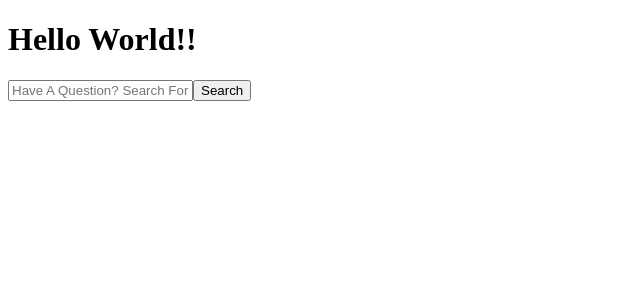
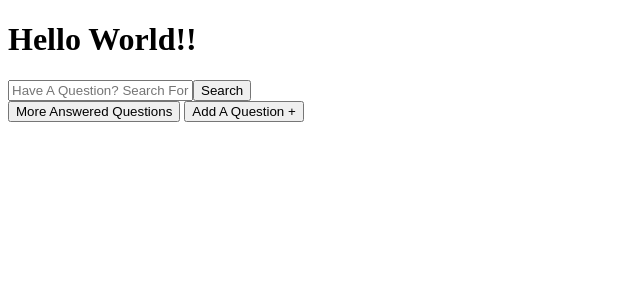
Before and after one commit to Whitney-HR/E-Commerce-React, a React app: page / in a window 1280 px wide. Shown: the top 300 px of the page, without its empty margins (0-640 px from the left). Built offline with nearby package versions, Linux system fonts and the light colour scheme.

Commit message:
Added Buttons

```diff
--- /dev/null
+++ b/Client/src/components/Questions/AddQuestion.jsx
@@ -0,0 +1,12 @@
+import React from 'react';
+import ReactDOM from'react-dom';
+import App from '../App.jsx';
+import Questions from './Questions.jsx';
+
+export default function AddQuestion() {
+  return (
+    <>
+    <button>Add A Question +</button>
+    </>
+  )
+}
--- /dev/null
+++ b/Client/src/components/Questions/MoreAnsweredQuestions.jsx
@@ -0,0 +1,12 @@
+import React from 'react';
+import ReactDOM from'react-dom';
+import App from '../App.jsx';
+import Questions from './Questions.jsx';
+
+export default function MoreAnsweredQuestion() {
+  return (
+    <>
+     <button>More Answered Questions</button>
+    </>
+  )
+}
--- a/Client/src/components/Questions/Questions.jsx
+++ b/Client/src/components/Questions/Questions.jsx
@@ -3,23 +3,30 @@ import ReactDOM from 'react-dom';
 import axios from 'axios';
 import App from '../App.jsx';
 import SearchBar from './SearchBar.jsx';
+import AddQuestion from './AddQuestion.jsx';
+import MoreAnsweredQuestion from './MoreAnsweredQuestions.jsx';
 
-// function Questions() {
+export default function Questions() {
+  return (
+    <div>
+      <SearchBar />
+      <MoreAnsweredQuestion /> <AddQuestion />
+    </div>
+  )
+};
 
+
+// class Questions extends React.Component {
+//   constructor(props) {
+//     super(props);
+
+//   }
+
+//   render() {
+//     return (
+//       <div>
+//         <SearchBar />
+//       </div>
+//     )
+//   }
 // }
-class Questions extends React.Component {
-  constructor(props) {
-    super(props);
-
-  }
-
-  render() {
-    return (
-      <div>
-        <SearchBar />
-      </div>
-    )
-  }
-}
-
-export default Questions;
```
